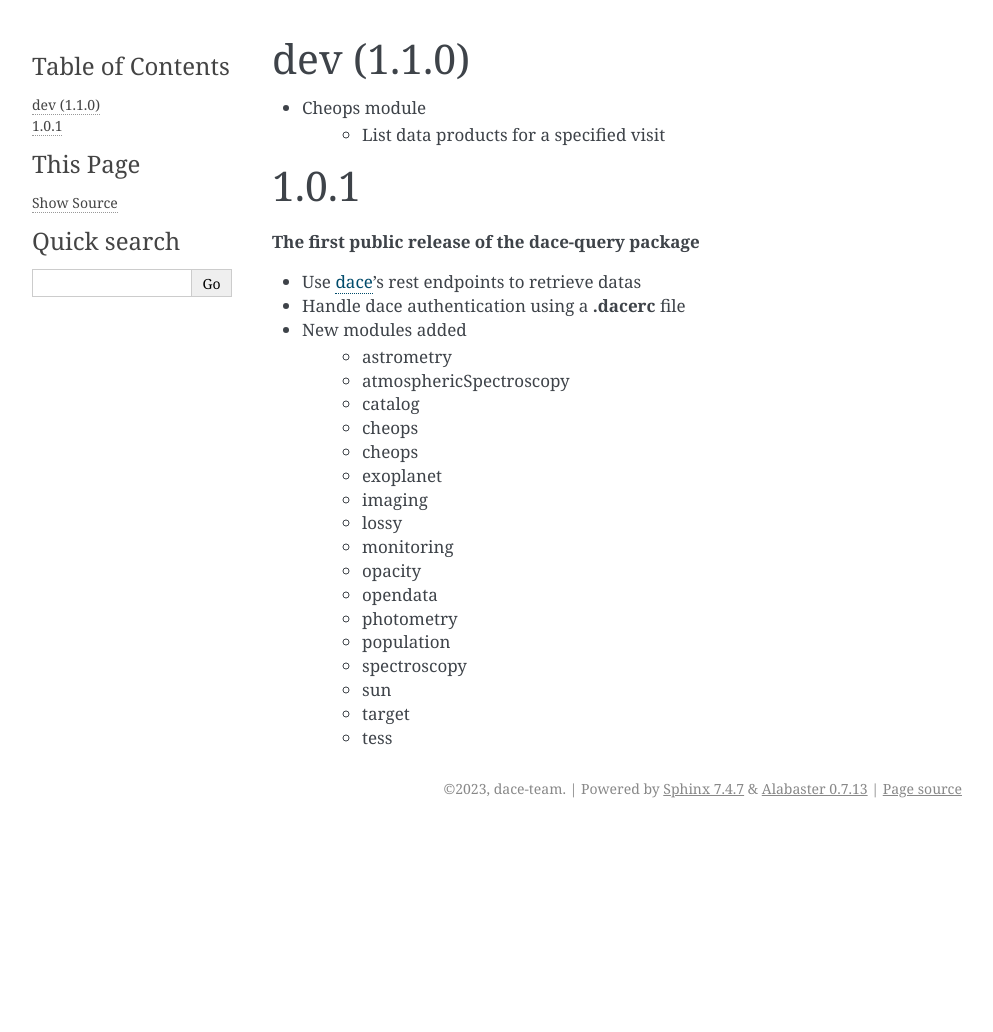
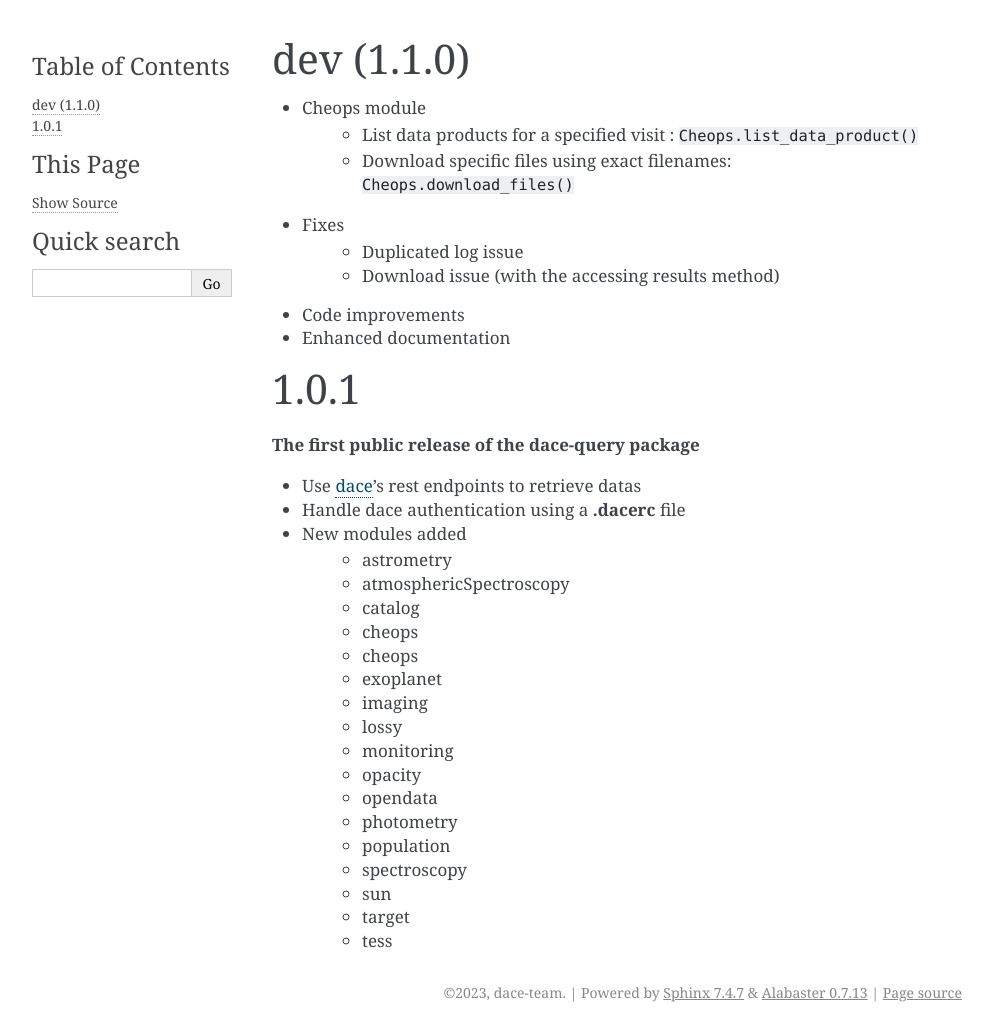
Before and after one commit to astro-dace/dace-query, a Sphinx documentation site: the page built from docs/source/changelogs.rst, in a window 1280 px wide. Shown: the whole page, without its empty margins (148-1141 px from the left). Built offline with Sphinx 7.4.7, drawn with Linux system fonts in a browser that asks for light colours; before the commit the page ends 900 px from its top, so only the background shows below that.

Commit message:
Added latest modifications to the changelogs file

```diff
--- a/docs/source/changelogs.rst
+++ b/docs/source/changelogs.rst
@@ -2,7 +2,14 @@ dev (1.1.0)
 ***********
 
 * Cheops module
-    * List data products for a specified visit
+    * List data products for a specified visit : ``Cheops.list_data_product()``
+    * Download specific files using exact filenames: ``Cheops.download_files()``
+* Fixes
+    * Duplicated log issue
+    * Download issue (with the accessing results method)
+* Code improvements
+* Enhanced documentation
+
 
 1.0.1
 *****
```
